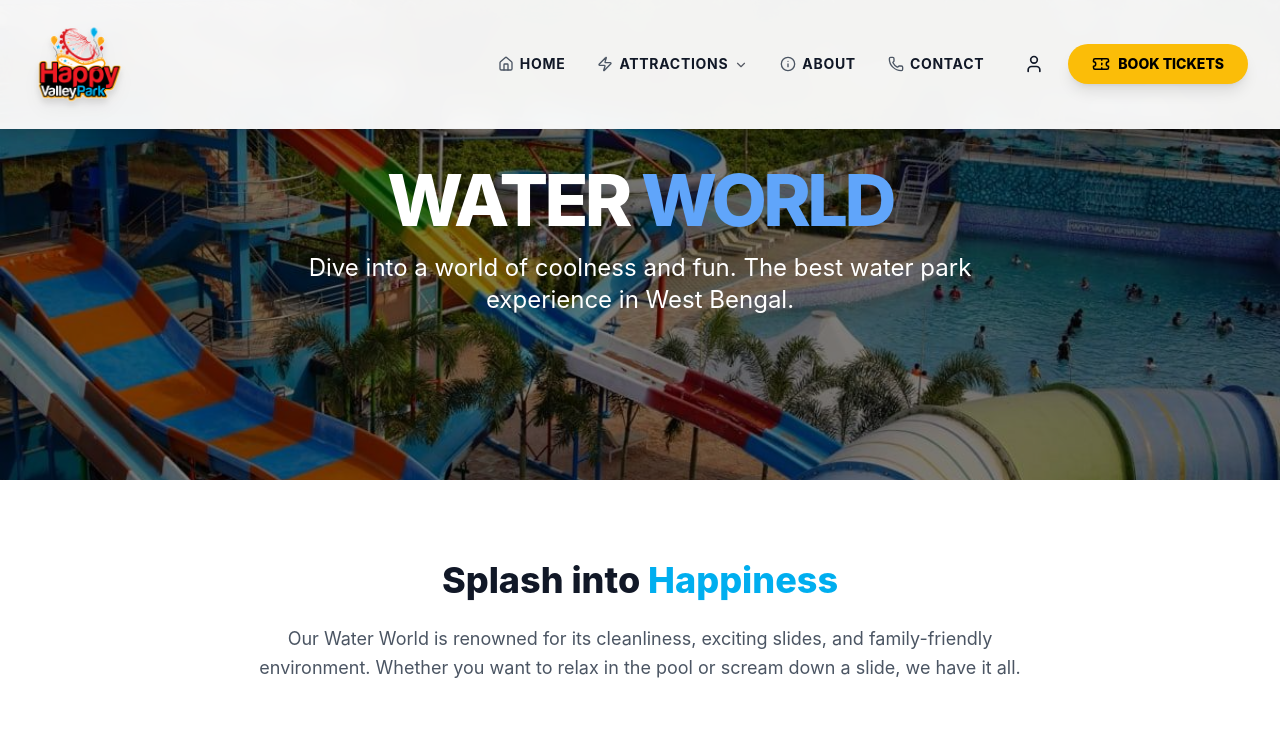
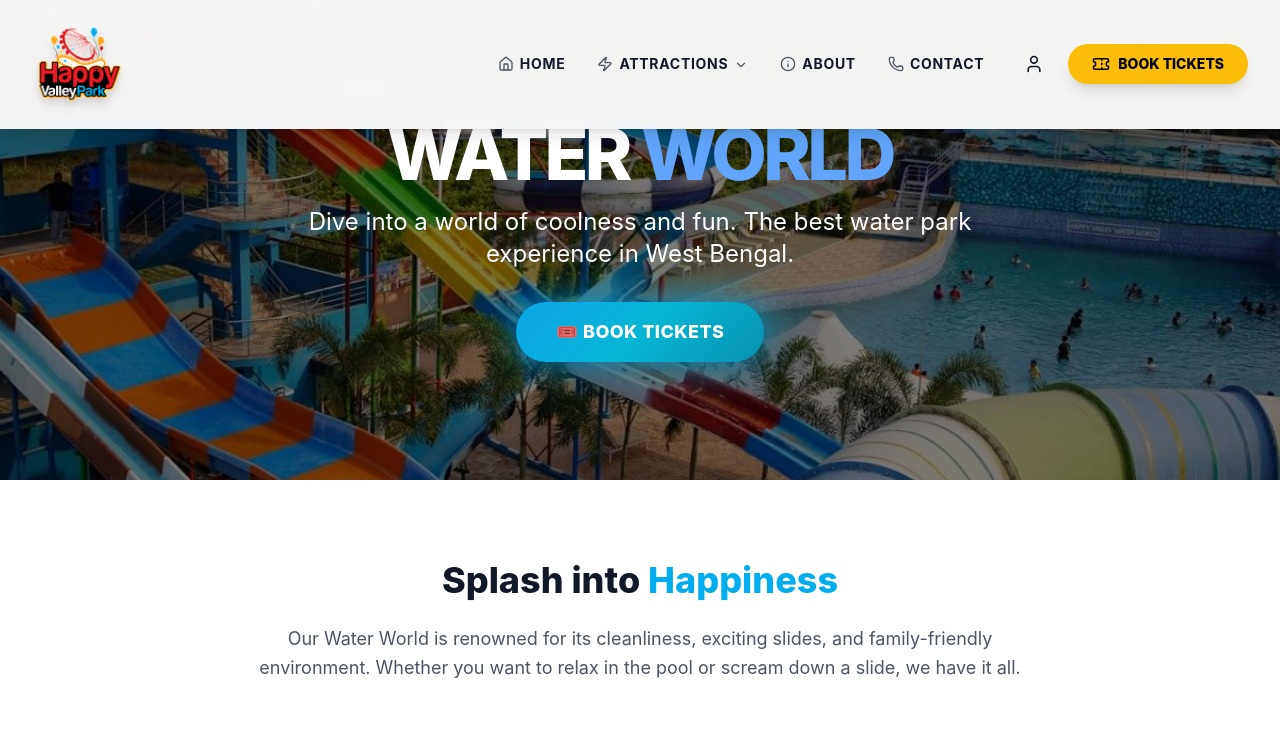
Before and after one commit to royal300/happy_valley_park, a React (Vite) app in the folder updated_ui_react_version/: page /waterworld in a window 1280 px wide. Shown: the top 745 px of the page. Built offline with nearby package versions, Linux system fonts and the light colour scheme.

Commit message:
Fix booking links to open in same tab, add Book Tickets button to WaterWorld hero

```diff
--- a/updated_ui_react_version/src/components/common/Navbar.jsx
+++ b/updated_ui_react_version/src/components/common/Navbar.jsx
@@ -122,16 +122,12 @@ const Navbar = () => {
                             <div className="flex items-center gap-4 ml-4">
                                 <a
                                     href="https://happyvalley.royal300.com/client/dashboard"
-                                    target="_blank"
-                                    rel="noopener noreferrer"
                                     className={`p-2 rounded-full transition-colors ${iconClasses}`}
                                 >
                                     <User size={20} />
                                 </a>
                                 <a
                                     href="https://happyvalley.royal300.com/client/book"
-                                    target="_blank"
-                                    rel="noopener noreferrer"
                                     className="bg-wonderla-yellow text-black font-extrabold px-6 py-2.5 rounded-full hover:bg-yellow-400 transition-all shadow-lg hover:shadow-yellow-500/50 flex items-center gap-2 text-sm"
                                 >
                                     <Ticket size={18} />
@@ -237,8 +233,6 @@ const Navbar = () => {
                                 <div className="mt-8 space-y-4">
                                     <a
                                         href="https://happyvalley.royal300.com/client/book"
-                                        target="_blank"
-                                        rel="noopener noreferrer"
                                         className="w-full bg-wonderla-yellow text-black font-extrabold py-4 rounded-xl shadow-lg flex items-center justify-center gap-2 text-lg active:scale-95 transition-transform"
                                     >
                                         <Ticket size={20} />
@@ -247,8 +241,6 @@ const Navbar = () => {
 
                                     <a
                                         href="https://happyvalley.royal300.com/client/dashboard"
-                                        target="_blank"
-                                        rel="noopener noreferrer"
                                         className="w-full bg-gray-900 text-white font-bold py-4 rounded-xl flex items-center justify-center gap-2 text-lg active:scale-95 transition-transform"
                                     >
                                         <User size={20} />
--- a/updated_ui_react_version/src/components/home/Hero.jsx
+++ b/updated_ui_react_version/src/components/home/Hero.jsx
@@ -119,8 +119,6 @@ const Hero = () => {
                     >
                         <a
                             href="https://happyvalley.royal300.com/client/book"
-                            target="_blank"
-                            rel="noopener noreferrer"
                             className="bg-wonderla-yellow text-black font-extrabold px-10 py-4 rounded-full text-base sm:text-lg flex items-center gap-3 hover:bg-yellow-400 transition-all relative overflow-hidden"
                             style={{
                                 boxShadow: '0 0 30px rgba(251, 189, 8, 0.6), 0 0 60px rgba(251, 189, 8, 0.4), 0 0 80px rgba(255, 255, 255, 0.4), 0 0 100px rgba(255, 255, 255, 0.2), 0 4px 20px rgba(0,0,0,0.3)',
--- a/updated_ui_react_version/src/components/home/QuickBooking.jsx
+++ b/updated_ui_react_version/src/components/home/QuickBooking.jsx
@@ -37,8 +37,6 @@ const QuickBooking = () => {
                 <div className="w-full md:w-auto">
                     <a
                         href="https://happyvalley.royal300.com/client/book"
-                        target="_blank"
-                        rel="noopener noreferrer"
                         className="w-full block text-center bg-wonderla-blue text-white font-bold text-lg px-8 py-3 rounded-lg hover:bg-blue-600 transition-all shadow-lg hover:shadow-blue-200 active:scale-95"
                     >
                         CHECK AVAILABILITY
--- a/updated_ui_react_version/src/components/home/TicketPackages.jsx
+++ b/updated_ui_react_version/src/components/home/TicketPackages.jsx
@@ -111,8 +111,6 @@ const TicketPackages = () => {
                     {ticketPackages.map((pkg, idx) => (
                         <a
                             href={pkg.link}
-                            target="_blank"
-                            rel="noopener noreferrer"
                             key={pkg.id}
                         >
                             <motion.div
--- a/updated_ui_react_version/src/pages/WaterWorld.jsx
+++ b/updated_ui_react_version/src/pages/WaterWorld.jsx
@@ -30,10 +30,31 @@ const WaterWorld = () => {
                             initial={{ y: 30, opacity: 0 }}
                             animate={{ y: 0, opacity: 1 }}
                             transition={{ delay: 0.2 }}
-                            className="text-xl md:text-2xl max-w-2xl mx-auto"
+                            className="text-xl md:text-2xl max-w-2xl mx-auto mb-8"
                         >
                             Dive into a world of coolness and fun. The best water park experience in West Bengal.
                         </motion.p>
+                        <motion.a
+                            href="https://happyvalley.royal300.com/client/book"
+                            initial={{ y: 30, opacity: 0 }}
+                            animate={{ y: 0, opacity: 1 }}
+                            transition={{ delay: 0.4 }}
+                            whileHover={{ scale: 1.08 }}
+                            whileTap={{ scale: 0.96 }}
+                            className="inline-flex items-center gap-3 px-10 py-4 rounded-full text-base sm:text-lg font-extrabold uppercase tracking-wide text-white relative overflow-hidden"
+                            style={{
+                                background: 'linear-gradient(135deg, #0ea5e9, #06b6d4, #0891b2)',
+                                boxShadow: '0 0 30px rgba(14, 165, 233, 0.7), 0 0 60px rgba(6, 182, 212, 0.4), 0 4px 20px rgba(0,0,0,0.4)',
+                            }}
+                        >
+                            {/* Animated shine */}
+                            <motion.div
+                                className="absolute inset-0 bg-gradient-to-r from-transparent via-white/30 to-transparent"
+                                animate={{ x: ['-100%', '200%'] }}
+                                transition={{ duration: 2, repeat: Infinity, repeatDelay: 1.5, ease: 'easeInOut' }}
+                            />
+                            <span className="relative z-10">🎟️ Book Tickets</span>
+                        </motion.a>
                     </div>
                 </div>
             </div>
```
